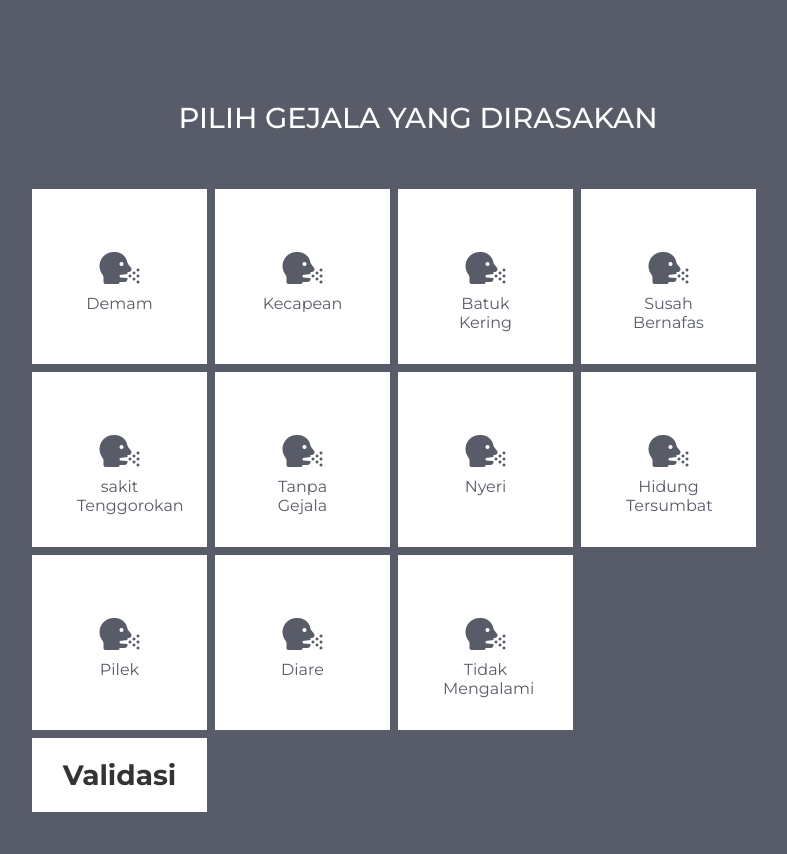
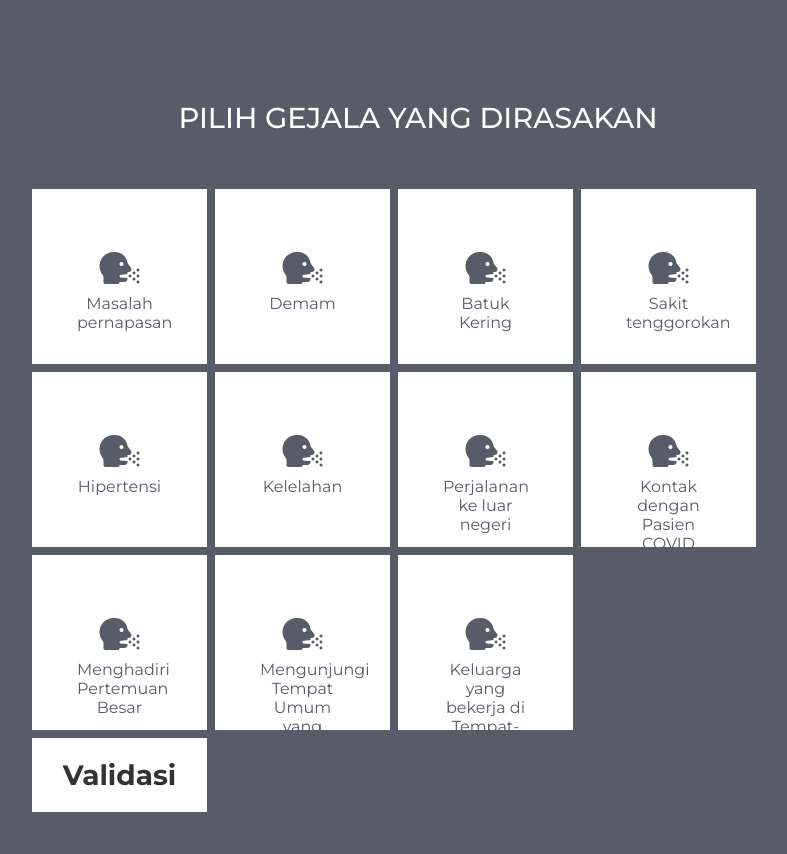
Before and after one commit to DzulJalali/Covid-Classification-With-SVC, a Django app: page / in a window 1280 px wide. Shown: the whole page, without its empty margins (222-1009 px from the left). Run offline with Django 4.2, Linux system fonts and the light colour scheme; some libraries are stand-ins or nearby versions.

Commit message:
new model and all

```diff
--- a/covidpredictionApp/views.py
+++ b/covidpredictionApp/views.py
@@ -1,12 +1,5 @@
 from django.shortcuts import render
-import pandas as pd
-from sklearn import *
-from sklearn.model_selection import train_test_split
-from imblearn.under_sampling import RandomUnderSampler
-from sklearn.decomposition import PCA
-from sklearn.model_selection import cross_val_score
-from sklearn.svm import SVC
-from sklearn.metrics import accuracy_score
+import pickle
 import numpy as np
 
 
@@ -15,47 +8,19 @@ import numpy as np
 def home(request):
     return render(request, 'home.html', {})
 
-def getPredict(demam, kecapean, batuk, sufas, sateng, tagel, nyeri, hiter, pilek, diare, timeng):
-    dataset_baru = pd.read_csv(r'E:\Applications\SEMESTER 6\Tubes Sistem Pakar\covid19Prediction\dataset\dataset_covid_classification.csv')
+def getPredict(susahnafas, demam, baker, sateng, hipertensi, lelah, jjln, contact, kumpul, public, keluarga):
+    # dataset_baru = pd.read_csv(r'E:\Applications\Jupyter Notebook\SistemPakar\tubes\dataset_covid_classification.csv')
 
-    dataset_baru = dataset_baru.sample(frac=1, random_state=12)
-    dataset_baru = dataset_baru.iloc[0:5000, :]
+    model = pickle.load(open(r'E:\Applications\Jupyter Notebook\SistemPakar\TB\covid_dataset.sav', "rb"))
+    scaled = pickle.load(open(r'E:\Applications\Jupyter Notebook\SistemPakar\TB\scaler.sav', "rb"))
+    prediction = model.predict(scaled.transform([
+        [susahnafas, demam, baker, sateng, hipertensi, lelah, jjln, contact, kumpul, public, keluarga]
+    ]))
 
-    dataset_baru['labels'] = dataset_baru['labels'].replace([0],'Positive')
-    dataset_baru['labels'] = dataset_baru['labels'].replace([1],'Negative')
 
-    x = dataset_baru.iloc[:,0:11]
-    y = dataset_baru['labels']
-
-    x_train, x_test, y_train, y_test = train_test_split(x, y, test_size=0.3, random_state=20)
-    undersample = RandomUnderSampler(sampling_strategy='majority')
-    x_train_under, y_train_under = undersample.fit_resample(x_train, y_train)
-
-    pca = PCA(n_components=11)
-    pca_attributes = pca.fit_transform(x_train_under)
-    pca.explained_variance_ratio_
-
-    pca = PCA(n_components = 11)
-    x_train_pca = pca.fit_transform(x_train_under)
-    x_test_pca = pca.fit_transform(x_test)
-
-    svc = SVC()
-    models = [svc]
-
-    scores = []
-    for model in models:
-        score = np.mean(cross_val_score(model ,x_train_pca, y_train_under,cv=5))
-        scores.append(score)
-
-    svc.fit(x_train_pca, y_train_under)
-
-    pred = model.predict(np.array([demam, kecapean, batuk, sufas, sateng, tagel, nyeri, hiter, pilek, diare, timeng]).reshape(1, -1))
-
-    print(pred[0])
-
-    if pred == 'Positive':
+    if prediction == 1:
         return 0
-    elif pred == 'Negative':
+    elif prediction == 0:
         return 1
     else :
         return 'error!'
@@ -67,18 +32,18 @@ def result(request):
                 'off':False,}
 
     #variable inputan
+    susahnafas = CHECKBOX_MAPPING.get(request.GET.get('susahnafas', False))
     demam = CHECKBOX_MAPPING.get(request.GET.get('demam', False))
-    kecapean = CHECKBOX_MAPPING.get(request.GET.get('capek', False))
-    batuk = CHECKBOX_MAPPING.get(request.GET.get('baker', False))
-    sufas = CHECKBOX_MAPPING.get(request.GET.get('sufas', False))
+    baker = CHECKBOX_MAPPING.get(request.GET.get('baker', False))
     sateng = CHECKBOX_MAPPING.get(request.GET.get('sateng', False))
-    tagel = CHECKBOX_MAPPING.get(request.GET.get('tagel', False))
-    nyeri = CHECKBOX_MAPPING.get(request.GET.get('nyeri', False))
-    hiter = CHECKBOX_MAPPING.get(request.GET.get('hiter', False))
-    pilek = CHECKBOX_MAPPING.get(request.GET.get('pilek', False))
-    diare = CHECKBOX_MAPPING.get(request.GET.get('diare', False))
-    timeng = CHECKBOX_MAPPING.get(request.GET.get('timeng', False))
+    hipertensi = CHECKBOX_MAPPING.get(request.GET.get('hipertensi', False))
+    lelah = CHECKBOX_MAPPING.get(request.GET.get('lelah', False))
+    jjln = CHECKBOX_MAPPING.get(request.GET.get('jjln', False))
+    contact = CHECKBOX_MAPPING.get(request.GET.get('contact', False))
+    kumpul = CHECKBOX_MAPPING.get(request.GET.get('kumpul', False))
+    public = CHECKBOX_MAPPING.get(request.GET.get('public', False))
+    keluarga = CHECKBOX_MAPPING.get(request.GET.get('keluarga', False))
 
-    result = getPredict(demam, kecapean, batuk, sufas, sateng, tagel, nyeri, hiter, pilek, diare, timeng)
+    result = getPredict(susahnafas, demam, baker, sateng, hipertensi, lelah, jjln, contact, kumpul, public, keluarga)
 
     return render(request, 'result.html', {"result":result})
--- a/templates/home.html
+++ b/templates/home.html
@@ -15,8 +15,17 @@
       <form action="result">
         <div class="container">
           <label class="option_item">
+            <input type="hidden" name="susahnafas" value="off"/>
+            <input type="checkbox" class="checkbox" name="susahnafas"  value="on"/>
+            <div class="option_inner facebook">
+              <div class="tickmark"></div>
+              <div class="icon"><i class="fas fa-head-side-cough"></i></div>
+              <div class="name">Masalah pernapasan</div>
+            </div>
+          </label>
+          <label class="option_item">
             <input type="hidden" name="demam" value="off"/>
-            <input type="checkbox" class="checkbox" name="demam"/>
+            <input type="checkbox" class="checkbox" name="demam" value="on"/>
             <div class="option_inner facebook">
               <div class="tickmark"></div>
               <div class="icon"><i class="fas fa-head-side-cough"></i></div>
@@ -24,17 +33,8 @@
             </div>
           </label>
           <label class="option_item">
-            <input type="hidden" name="capek" value="off"/>
-            <input type="checkbox" class="checkbox" name="capek"/>
-            <div class="option_inner facebook">
-              <div class="tickmark"></div>
-              <div class="icon"><i class="fas fa-head-side-cough"></i></div>
-              <div class="name">Kecapean</div>
-            </div>
-          </label>
-          <label class="option_item">
             <input type="hidden" name="baker" value="off"/>
-            <input type="checkbox" class="checkbox" name="baker"/>
+            <input type="checkbox" class="checkbox" name="baker" value="on"/>
             <div class="option_inner facebook">
               <div class="tickmark"></div>
               <div class="icon"><i class="fas fa-head-side-cough"></i></div>
@@ -42,75 +42,75 @@
             </div>
           </label>
           <label class="option_item">
-            <input type="hidden" name="sufas" value="off"/>
-            <input type="checkbox" class="checkbox" name="sufas"/>
+            <input type="hidden" name="sateng" value="off"/>
+            <input type="checkbox" class="checkbox" name="sateng" value="on"/>
             <div class="option_inner facebook">
               <div class="tickmark"></div>
               <div class="icon"><i class="fas fa-head-side-cough"></i></div>
-              <div class="name">Susah Bernafas</div>
+              <div class="name">Sakit tenggorokan</div>
             </div>
           </label>
           <label class="option_item">
-            <input type="hidden" name="sateng" value="off"/>
-            <input type="checkbox" class="checkbox" name="sateng"/>
+            <input type="hidden" name="hipertensi" value="off"/>
+            <input type="checkbox" class="checkbox" name="hipertensi" value="on"/>
             <div class="option_inner facebook">
               <div class="tickmark"></div>
               <div class="icon"><i class="fas fa-head-side-cough"></i></div>
-              <div class="name">sakit Tenggorokan</div>
+              <div class="name">Hipertensi</div>
             </div>
           </label>
           <label class="option_item">
-            <input type="hidden" name="tagel" value="off"/>
-            <input type="checkbox" class="checkbox" name="tagel"/>
+            <input type="hidden" name="lelah" value="off"/>
+            <input type="checkbox" class="checkbox" name="lelah" value="on"/>
             <div class="option_inner facebook">
               <div class="tickmark"></div>
               <div class="icon"><i class="fas fa-head-side-cough"></i></div>
-              <div class="name">Tanpa Gejala</div>
+              <div class="name">Kelelahan</div>
             </div>
           </label>
           <label class="option_item">
-            <input type="hidden" name="nyeri" value="off"/>
-            <input type="checkbox" class="checkbox" name="nyeri"/>
+            <input type="hidden" name="jjln" value="off"/>
+            <input type="checkbox" class="checkbox" name="jjln" value="on"/>
             <div class="option_inner facebook">
               <div class="tickmark"></div>
               <div class="icon"><i class="fas fa-head-side-cough"></i></div>
-              <div class="name">Nyeri</div>
+              <div class="name">Perjalanan ke luar negeri</div>
             </div>
           </label>
           <label class="option_item">
-            <input type="hidden" name="hiter" value="off"/>
-            <input type="checkbox" class="checkbox" name="hiter"/>
+            <input type="hidden" name="contact" value="off"/>
+            <input type="checkbox" class="checkbox" name="contact" value="on"/>
             <div class="option_inner facebook">
               <div class="tickmark"></div>
               <div class="icon"><i class="fas fa-head-side-cough"></i></div>
-              <div class="name">Hidung Tersumbat</div>
+              <div class="name">Kontak dengan Pasien COVID</div>
             </div>
           </label>
           <label class="option_item">
-            <input type="hidden" name="pilek" value="off"/>
-            <input type="checkbox" class="checkbox" name="pilek"/>
+            <input type="hidden" name="kumpul" value="off"/>
+            <input type="checkbox" class="checkbox" name="kumpul" value="on"/>
             <div class="option_inner facebook">
               <div class="tickmark"></div>
               <div class="icon"><i class="fas fa-head-side-cough"></i></div>
-              <div class="name">Pilek</div>
+              <div class="name">Menghadiri Pertemuan Besar</div>
             </div>
           </label>
           <label class="option_item">
-            <input type="hidden" name="diare" value="off"/>
-            <input type="checkbox" class="checkbox" name="diare"/>
+            <input type="hidden" name="public" value="off"/>
+            <input type="checkbox" class="checkbox" name="public" value="on"/>
             <div class="option_inner facebook">
               <div class="tickmark"></div>
               <div class="icon"><i class="fas fa-head-side-cough"></i></div>
-              <div class="name">Diare</div>
+              <div class="name">Mengunjungi Tempat Umum yang terbuka</div>
             </div>
           </label>
           <label class="option_item">
-            <input type="hidden" name="timeng" value="off"/>
-            <input type="checkbox" class="checkbox" name="timeng"/>
+            <input type="hidden" name="keluarga" value="off"/>
+            <input type="checkbox" class="checkbox" name="keluarga" value="on"/>
             <div class="option_inner facebook">
               <div class="tickmark"></div>
               <div class="icon"><i class="fas fa-head-side-cough"></i></div>
-              <div class="name">Tidak Mengalami</div>
+              <div class="name">Keluarga yang bekerja di Tempat-Tempat Umum</div>
             </div>
           </label>
 
```
